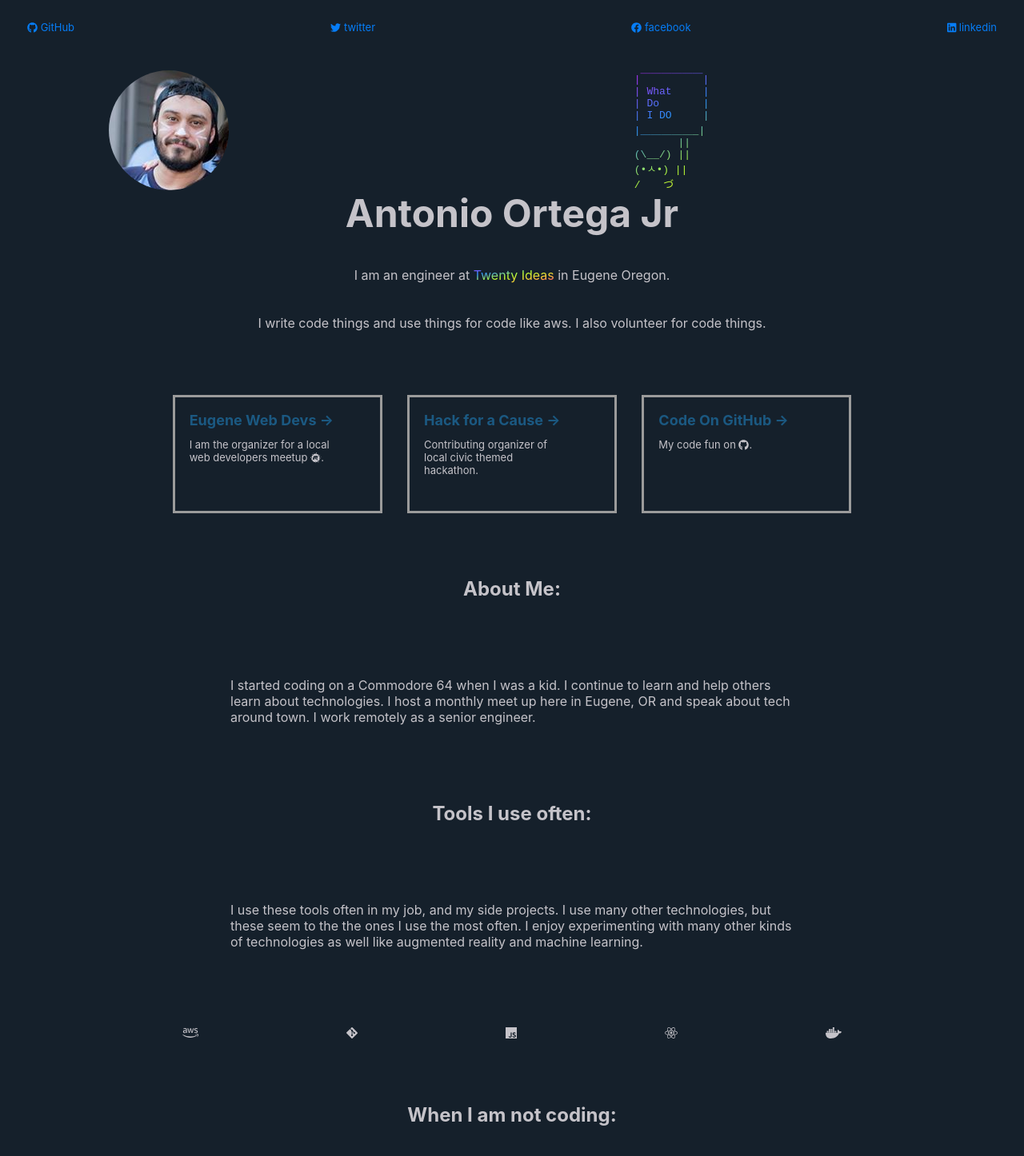
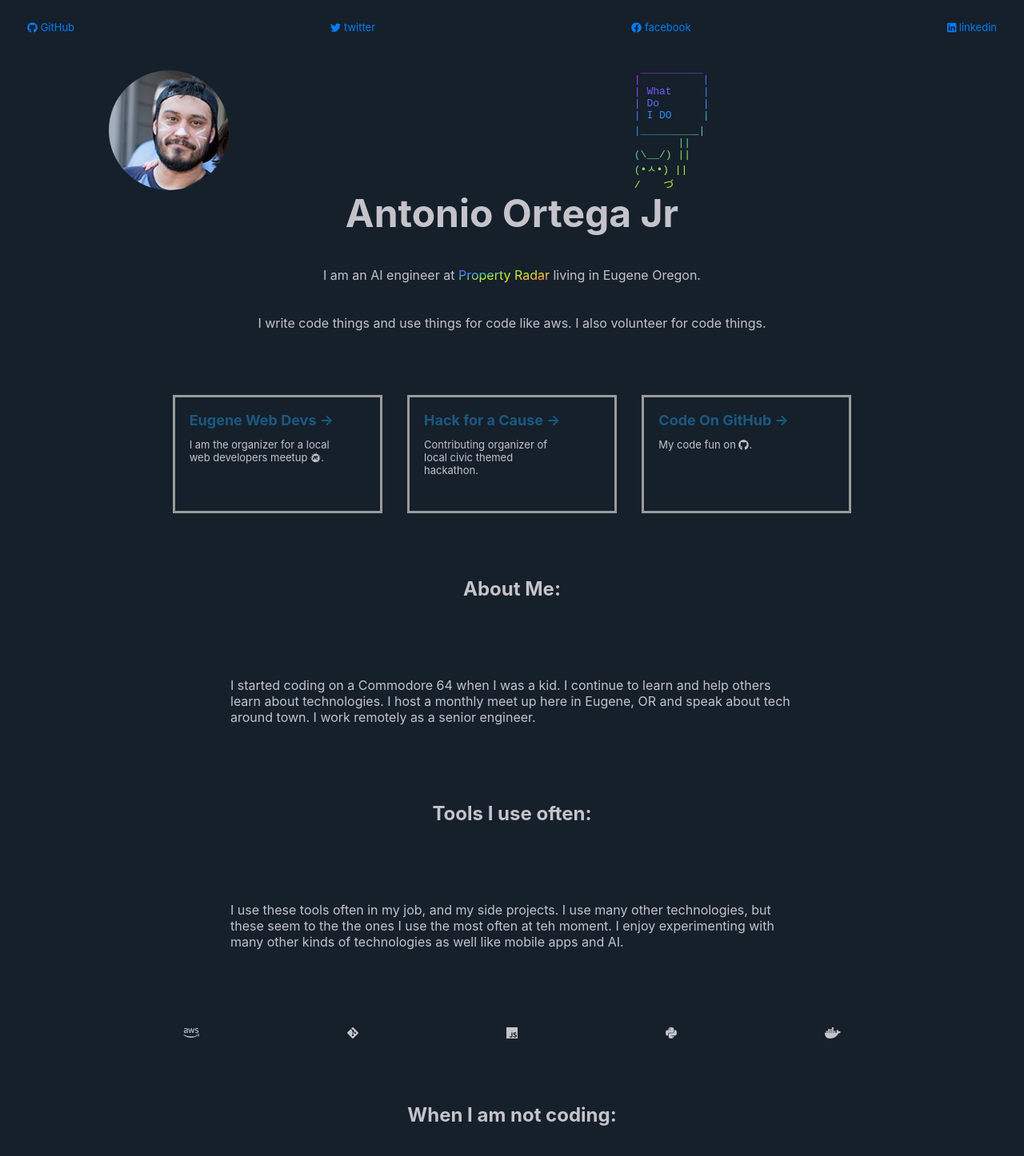
Before and after one commit to antonioortegajr/antonioortegajr, a Next.js app: page / in a window 1280 px wide. Shown: the top 1446 px of the page at 80% size. Built offline with nearby package versions, Linux system fonts and the light colour scheme.

Commit message:
fix workflow yaml

```diff
--- a/package.json
+++ b/package.json
@@ -12,9 +12,9 @@
     "@fortawesome/free-brands-svg-icons": "^5.11.2",
     "@fortawesome/free-solid-svg-icons": "^5.11.2",
     "@fortawesome/react-fontawesome": "^0.1.7",
-    "next": "11.1.3",
-    "react": "16.11.0",
-    "react-dom": "16.11.0"
+    "next": "^15.0.2",
+    "react": "^18.3.1",
+    "react-dom": "^18.3.1"
   },
   "homepage": "https://antonioortegajr.github.io/antonioortegajr/"
 }
--- a/pages/index.js
+++ b/pages/index.js
@@ -3,11 +3,9 @@ import Head from 'next/head'
 import Nav from '../components/nav'
 import { FontAwesomeIcon } from '@fortawesome/react-fontawesome'
 import {
-  faFacebook,
-  faTwitter,
   faAws,
   faJs,
-  faReact,
+  faPython,
   faDocker,
   faGitAlt,
   faGithub,
@@ -41,7 +39,7 @@ const Home = () => (
       </div>
       <h1 className='title'>Antonio Ortega Jr</h1>
       <p className='description'>
-        I am an engineer at <a className="rainbow" href="https://twentyideas.com">Twenty Ideas</a> in Eugene Oregon.
+        I am an AI engineer at <a className="rainbow" href="https://www.propertyradar.com/">Property Radar</a> living in Eugene Oregon.
       </p>
       <p className='description'>
         I write code things and use things for code like aws. I also volunteer for code things.
@@ -73,15 +71,15 @@ const Home = () => (
       <div className='row'>
           <p>
             I use these tools often in my job, and my side projects.
-            I use many other technologies, but these seem to the the ones I use the most often.
-            I enjoy experimenting with many other kinds of technologies as well like augmented reality and machine learning.
+            I use many other technologies, but these seem to the the ones I use the most often at teh moment.
+            I enjoy experimenting with many other kinds of technologies as well like mobile apps and AI.
           </p>
       </div>
       <div id="tech-icons" className='row'>
           <FontAwesomeIcon width={50} height={50} icon={ faAws } />
           <FontAwesomeIcon width={50} height={50} icon={ faGitAlt } />
           <FontAwesomeIcon width={50} height={50} icon={ faJs } />
-          <FontAwesomeIcon width={50} height={50} icon={ faReact } />
+          <FontAwesomeIcon width={50} height={50} icon={ faPython } />
           <FontAwesomeIcon width={50} height={50} icon={ faDocker } />
       </div>
       <h2>When I am not coding: </h2>
```
Also changed, not shown: 1 other file (tests, documents, lock files or other folders).
